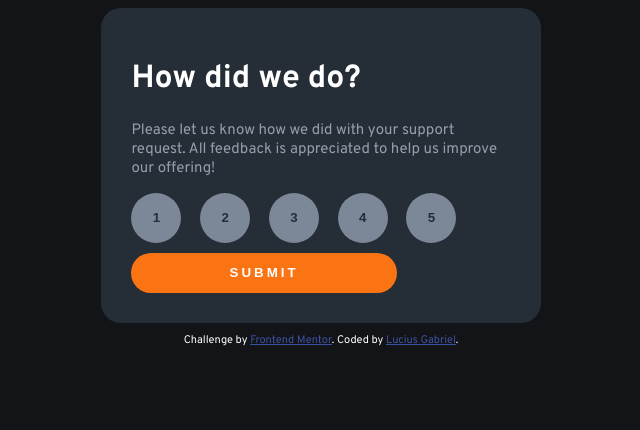
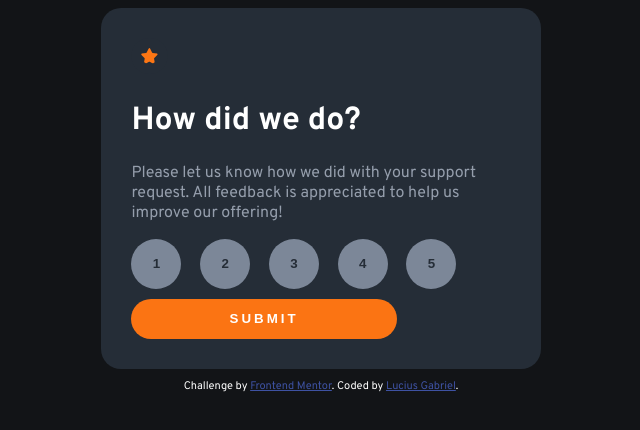
Before and after one commit to LuciusGabriel/interactive-rating-component-main, a plain HTML site: page index.html in a window 1280 px wide. Shown: the whole page, without its empty margins (319-959 px from the left). Drawn offline with Linux system fonts and the light colour scheme.

Commit message:
Continue

```diff
--- a/assets/css/style.css
+++ b/assets/css/style.css
@@ -31,8 +31,13 @@ body{
 .inativo{
     display: none;
 }
+.staricon{
+    padding: 10px;
+    background-color: var(--dark-blue);
+    border-radius: 50%;
+}
 p{
-    font-size: 15px;
+    font-size: 1em;
     font-weight: 400;
     color: var(--light-grey);
 }
--- a/index.html
+++ b/index.html
@@ -15,6 +15,7 @@
 
   <!-- Rating state start -->
 <div class="wrapper ativo">
+  <img src="images/icon-star.svg" alt="" class="staricon">
   <h1>How did we do?</h1>
 
   <p>Please let us know how we did with your support request. All feedback is appreciated
```
